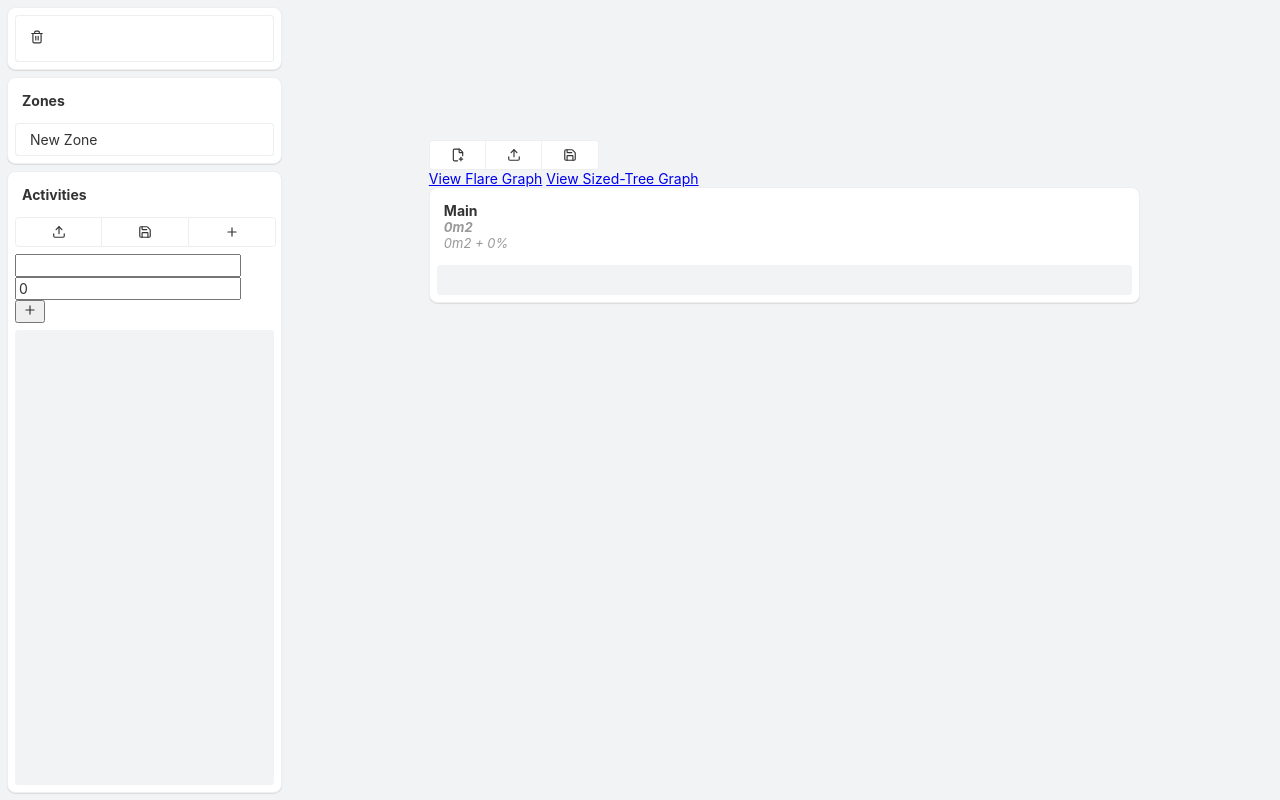
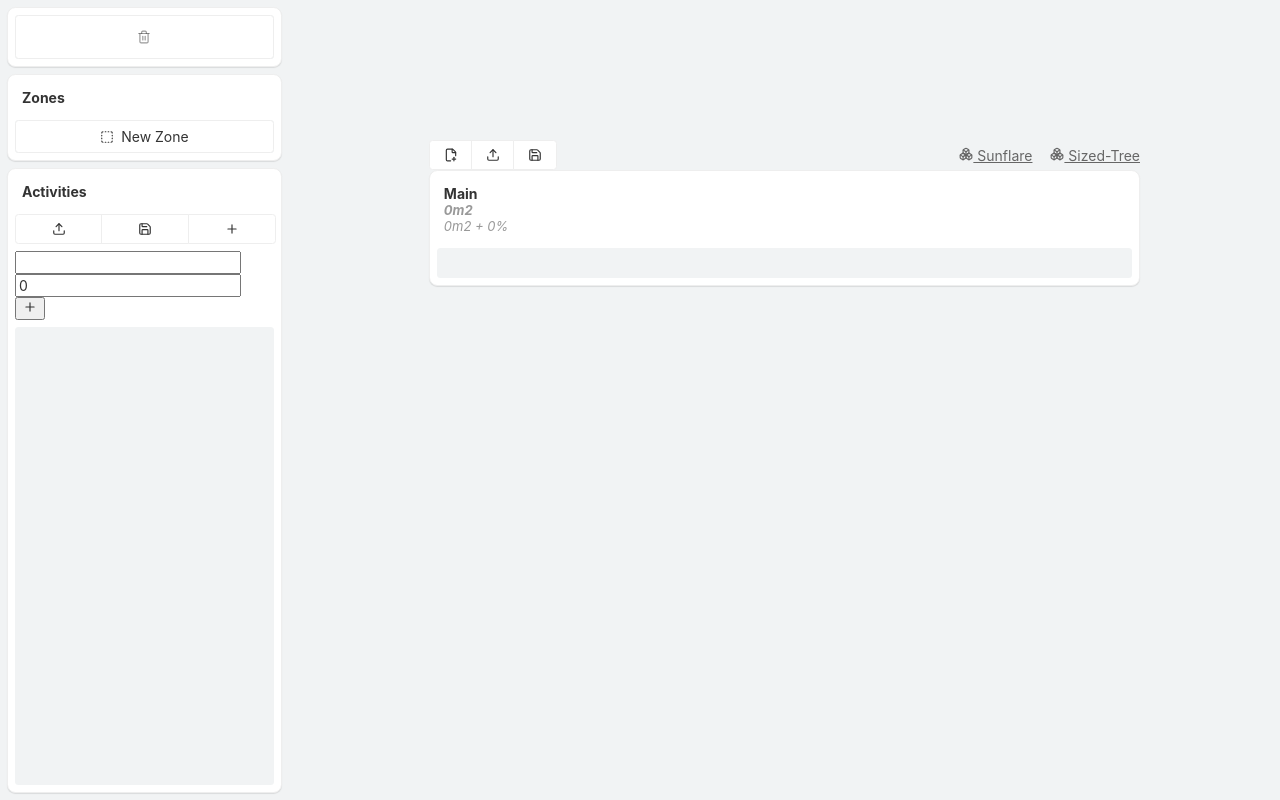
Before and after one commit to roy-mdr/es-web-arbol, a SvelteKit app: page / in a window 1280 px wide. Built offline with nearby package versions, Linux system fonts and the light colour scheme.

Commit message:
Style iteration (buttons and actions)

```diff
--- a/src/lib/components/Activity.svelte
+++ b/src/lib/components/Activity.svelte
@@ -40,6 +40,6 @@
 	.act-details {
 		font-size: small;
 		font-style: italic;
-		color: var(--mid);
+		color: var(--main-text-50pct);
 	}
 </style>
--- a/src/lib/components/EditSelected.svelte
+++ b/src/lib/components/EditSelected.svelte
@@ -107,25 +107,25 @@
 				</label>
 			{/if}
 
-			<div class="btn-group">
-				<div>
+			<div class="btn-group" style="width: 100%;">
+				<div style="flex-grow: 1;">
 					<button type="submit">
 						<Check size={iconSize} />
 					</button>
 				</div>
-				<div>
+				<div style="flex-grow: 1;">
 					<button type="button" on:click={duplicateItem}>
 						<Copy size={iconSize} />
 					</button>
 				</div>
 				{#if itemClone.route && itemClone.route !== '0'}
-					<div>
+					<div style="flex-grow: 1;">
 						<button type="button" on:click={deleteItem} class:ru-sure={confirmDelete}>
 							<Trash2 size={iconSize} />
 						</button>
 					</div>
 				{/if}
-				<div>
+				<div style="flex-grow: 1;">
 					<button type="button" on:click={() => selectedId.set('')}>
 						<X size={iconSize} />
 					</button>
--- a/src/lib/components/FileButton.svelte
+++ b/src/lib/components/FileButton.svelte
@@ -13,7 +13,7 @@
 	}
 </script>
 
-<div class="file-button">
+<div class="file-button" style={$$restProps.style}>
 	<!-- NOTE: Don't use `hidden` as it prevents `required` from operating -->
 	<div class="hide">
 		<input
@@ -30,6 +30,7 @@
 		type="button"
 		class="file-button-btn"
 		disabled={$$restProps.disabled}
+		style={$$restProps.style}
 		on:click={onButtonClick}
 		on:keydown
 		on:keyup
--- /dev/null
+++ b/src/lib/components/MainTreeActions.svelte
@@ -0,0 +1,68 @@
+<script lang="ts">
+	import { createEventDispatcher } from 'svelte';
+	import { Upload, Save, FilePlus2, Boxes } from 'lucide-svelte';
+	import FileButton from '$lib/components/FileButton.svelte';
+
+	import { iconSize } from '$lib/stores/appConstants';
+
+	const dispatch = createEventDispatcher();
+
+	let loadFile: FileList;
+</script>
+
+<div class="actions">
+	<div class="btn-group">
+		<div>
+			<button
+				type="button"
+				on:click={() => {
+					dispatch('new');
+				}}
+			>
+				<FilePlus2 size={iconSize} />
+			</button>
+		</div>
+		<FileButton
+			name="upload"
+			accept=".systree"
+			bind:files={loadFile}
+			on:change={() => {
+				dispatch('load', loadFile);
+			}}
+		>
+			<Upload size={iconSize} />
+		</FileButton>
+		<div>
+			<button
+				type="button"
+				on:click={() => {
+					dispatch('save');
+				}}
+			>
+				<Save size={iconSize} />
+			</button>
+		</div>
+	</div>
+	<div class="graph-links">
+		<a href="/sunburst" target="_blank">
+			<Boxes size={iconSize} /> Sunflare
+		</a>
+		<a href="/sized-tree" target="_blank">
+			<Boxes size={iconSize} /> Sized-Tree
+		</a>
+	</div>
+</div>
+
+<style>
+	.actions {
+		width: 100%;
+		display: flex;
+		align-items: center;
+		justify-content: space-between;
+	}
+
+	.graph-links a {
+		color: var(--light-text);
+		margin-left: var(--space-unit);
+	}
+</style>
--- a/src/lib/components/PanelActs.svelte
+++ b/src/lib/components/PanelActs.svelte
@@ -64,15 +64,21 @@
 	</div>
 
 	<div class="btn-group" style="width: 100%;">
-		<FileButton name="upload" accept=".actlib" bind:files={loadFile} on:change={loadActLib}>
+		<FileButton
+			style="flex-grow: 1;"
+			name="upload"
+			accept=".actlib"
+			bind:files={loadFile}
+			on:change={loadActLib}
+		>
 			<Upload size={iconSize} />
 		</FileButton>
-		<div>
+		<div style="flex-grow: 1;">
 			<button type="button" on:click={saveActLib}>
 				<Save size={iconSize} />
 			</button>
 		</div>
-		<div>
+		<div style="flex-grow: 1;">
 			<button type="button">
 				<Plus size={iconSize} />
 			</button>
--- a/src/lib/components/PanelNewZone.svelte
+++ b/src/lib/components/PanelNewZone.svelte
@@ -1,7 +1,9 @@
 <script lang="ts">
 	import { onMount } from 'svelte';
 	import Sortable from 'sortablejs';
+	import { BoxSelect } from 'lucide-svelte';
 
+	import { iconSize } from '$lib/stores/appConstants';
 	import { speedMs } from '$lib/stores/appConstants';
 
 	onMount(() => {
@@ -34,6 +36,20 @@
 		<div class="title">Zones</div>
 	</div>
 	<div class="container" bind:this={sortEl}>
-		<div class="handle draggable">New Zone</div>
+		<div class="handle draggable flex-center">
+			<BoxSelect size={iconSize} />
+			<span> New Zone </span>
+		</div>
 	</div>
 </div>
+
+<style>
+	.flex-center {
+		display: flex;
+		justify-content: center;
+		align-items: center;
+	}
+	.flex-center span {
+		margin-left: var(--space-half);
+	}
+</style>
--- a/src/lib/components/TrashBin.svelte
+++ b/src/lib/components/TrashBin.svelte
@@ -90,7 +90,7 @@
 <div class="panel radius">
 	<div class="container" bind:this={sortEl}>
 		<div class="icon" class:is-hover={isHover}>
-			<Trash2 size={iconSize} />
+			<Trash2 size={iconSize} color="var(--main-text-50pct)" />
 		</div>
 	</div>
 </div>
@@ -103,10 +103,13 @@
 	.icon {
 		background-color: var(--carpet);
 		padding: var(--space-unit);
-		color: var(--main-text);
+		color: var(--main-text-50pct);
 		border: 1px solid var(--light);
 		border-radius: var(--radius-unit);
 		transition: background-color var(--speed-normal);
+		display: flex;
+		justify-content: center;
+		align-items: center;
 	}
 
 	.is-hover {
--- a/src/lib/components/Zone.svelte
+++ b/src/lib/components/Zone.svelte
@@ -98,7 +98,7 @@
 	.zone-details {
 		font-size: small;
 		font-style: italic;
-		color: var(--mid);
+		color: var(--main-text-50pct);
 	}
 
 	.zone-sumfactor {
--- a/src/routes/+page.svelte
+++ b/src/routes/+page.svelte
@@ -1,14 +1,13 @@
 <script lang="ts">
-	import { Upload, Save, FilePlus2 } from 'lucide-svelte';
 	import Zone from '$lib/components/Zone.svelte';
 	import SidePanel from '$lib/components/SidePanel.svelte';
-	import FileButton from '$lib/components/FileButton.svelte';
+	import MainActions from '$lib/components/MainTreeActions.svelte';
 
-	import { iconSize } from '$lib/stores/appConstants';
 	import { mainTree } from '$lib/stores/mainTree';
 	import { ctrlKeyIsDown, selectedId } from '$lib/stores/appState';
 
 	import { readTextFile, writeTextFile } from '$lib/util/fileMgmt';
+	import type { DispatchOptions } from 'svelte/internal';
 
 	let mtZone: HTMLElement;
 	let loadFile: FileList;
@@ -27,10 +26,10 @@
 		}
 	}
 
-	function loadTree() {
-		if (!loadFile) return;
+	function loadTree(ev: CustomEvent) {
+		if (!ev.detail) return;
 
-		readTextFile(loadFile[0], (mtJSON: string) => {
+		readTextFile(ev.detail[0], (mtJSON: string) => {
 			mainTree.loadMainTree(JSON.parse(mtJSON));
 		});
 	}
@@ -48,28 +47,13 @@
 
 	<!-- svelte-ignore a11y-click-events-have-key-events -->
 	<div class="mt-zone" bind:this={mtZone} on:click={handleMtZoneClick}>
-		<div class="btn-group" style="width: 12em">
-			<div>
-				<button
-					type="button"
-					on:click={() => {
-						mainTree.newMainTree('Main');
-					}}
-				>
-					<FilePlus2 size={iconSize} />
-				</button>
-			</div>
-			<FileButton name="upload" accept=".systree" bind:files={loadFile} on:change={loadTree}>
-				<Upload size={iconSize} />
-			</FileButton>
-			<div>
-				<button type="button" on:click={saveTree}>
-					<Save size={iconSize} />
-				</button>
-			</div>
-		</div>
-		<a href="/sunburst" target="_blank">View Flare Graph</a>
-		<a href="/sized-tree" target="_blank">View Sized-Tree Graph</a>
+		<MainActions
+			on:new={() => {
+				mainTree.newMainTree('Main');
+			}}
+			on:load={loadTree}
+			on:save={saveTree}
+		/>
 		{#key $mainTree.id}
 			<Zone
 				id={$mainTree.id}
--- a/src/routes/styles.css
+++ b/src/routes/styles.css
@@ -108,10 +108,10 @@ textarea {
 .btn-group {
 	display: flex;
 	padding: 1px;
+	width: max-content;
 }
 
 .btn-group>* {
-	flex-grow: 1;
 	margin: -1px;
 }
 
@@ -167,6 +167,7 @@ textarea {
 
 	--light-text: #666;
 	--main-text: #333;
+	--main-text-50pct: rgba(51, 51, 51, 0.5);
 
 	/* --accent: #c81414; */
 	/* --accent: #cf3b3b; */
```
